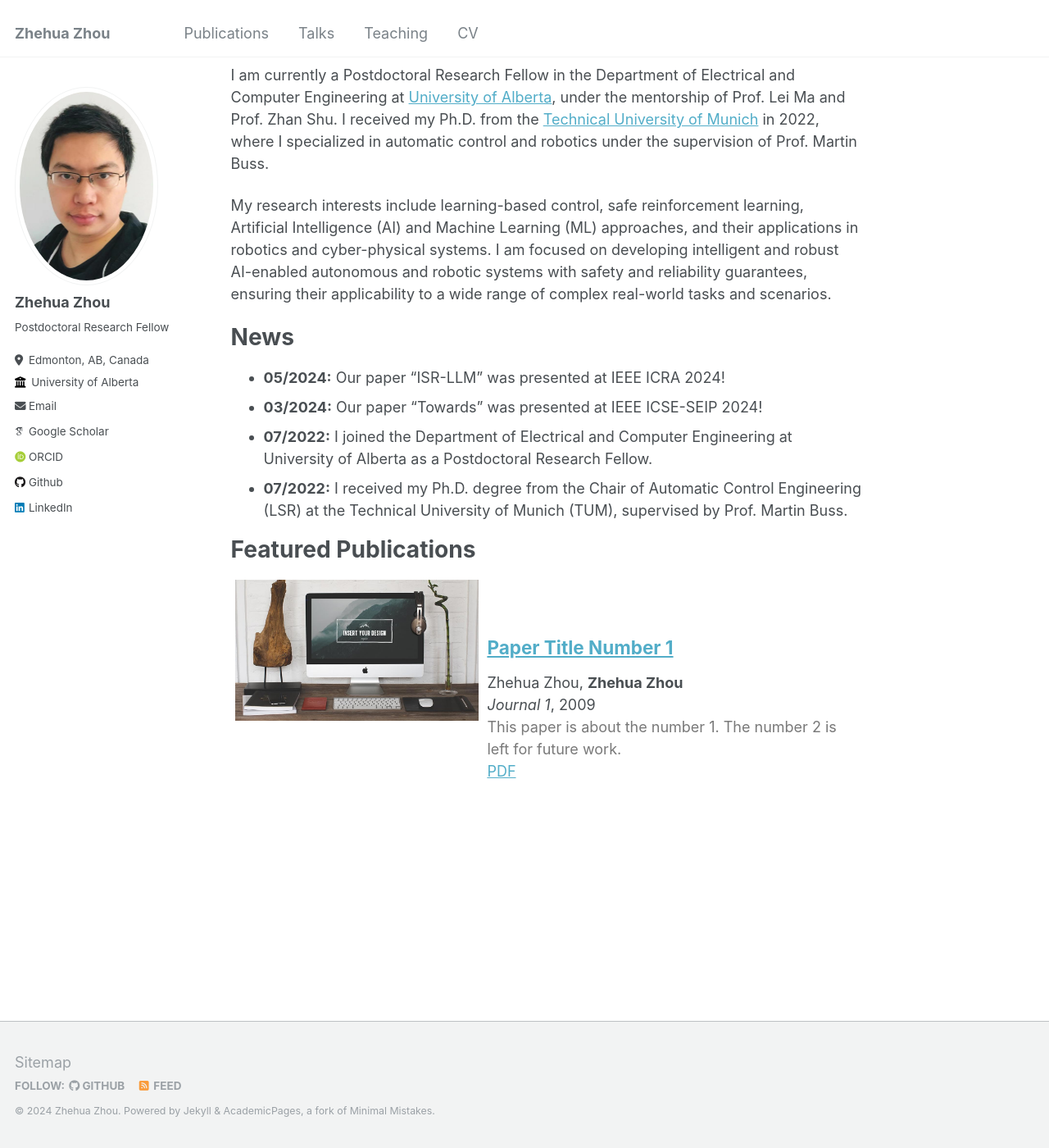
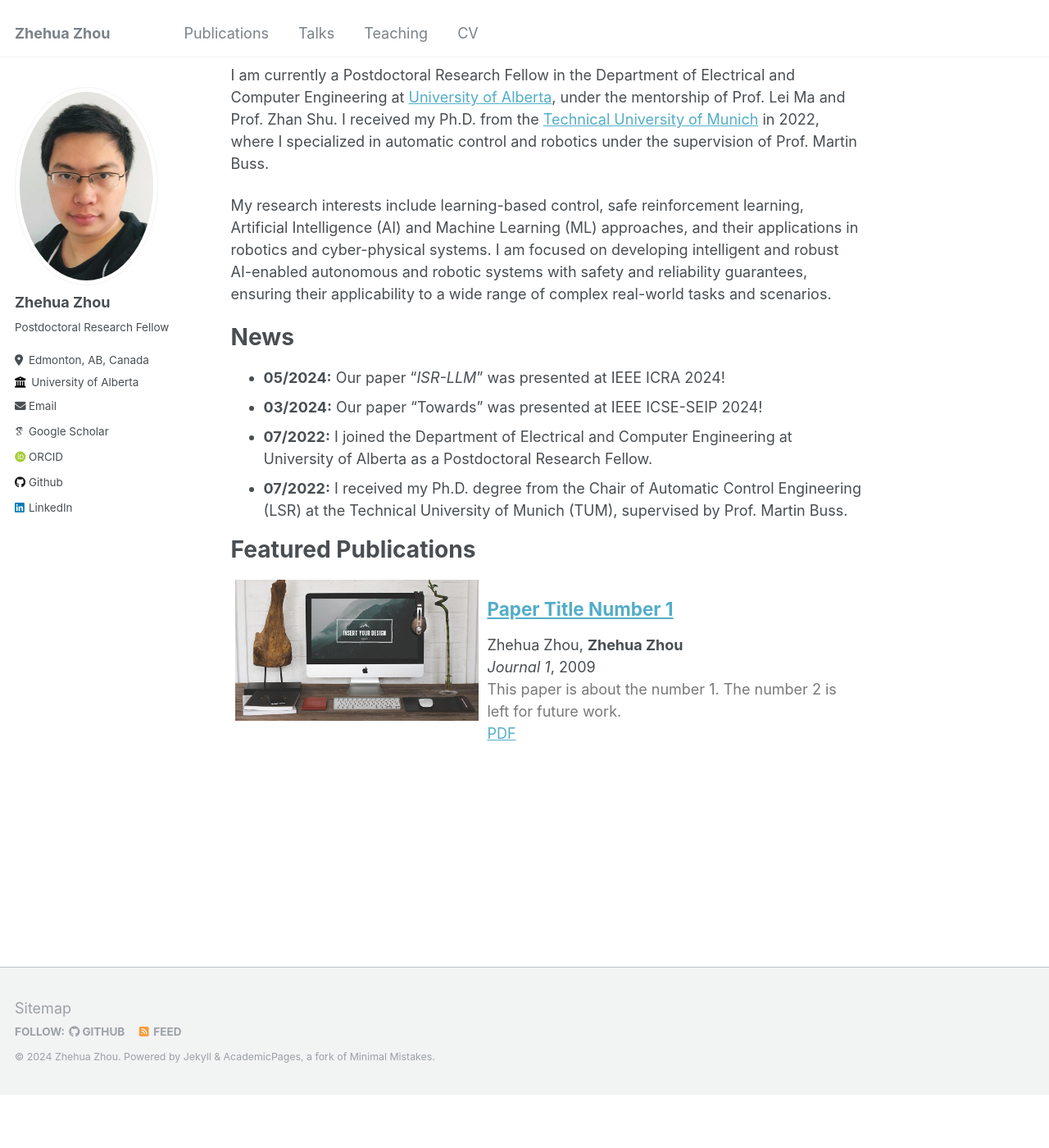
Before and after one commit to zhehuazhou/zhehuazhou.github.io, a Jekyll site: the page built from _pages/about.md, in a window 1280 px wide and 1400 px high, scrolled down 70 px. Shown: the whole window at 82% size. Built offline with Jekyll 4.4.1, drawn with Linux system fonts in a browser that asks for light colours; some web fonts are replaced; after the commit the page ends 1405 px from its top, so only the background shows below that.

Commit message:
initial update

```diff
--- a/_includes/archive-single_double.html
+++ b/_includes/archive-single_double.html
@@ -43,20 +43,22 @@
 .col-container {
   display: table;
   width: 100%;
-  align-items: top;
-  height: 300px;
+  vertical-align:top;
+  margin-top:0px;
 }
 .col-left {
   display: table-cell;
   padding: 5px;
   width: 40%;
-  align-items: top;
+  vertical-align:top;
+  margin-top:0px;
 }
 .col-right {
   display: table-cell;
   padding: 5px;
   width: 60%;
-  align-items: top;
+  vertical-align:top;
+  margin-top:0px;
 }
 </style>
 
--- a/_pages/about.md
+++ b/_pages/about.md
@@ -13,7 +13,7 @@ My research interests include learning-based control, safe reinforcement learnin
 
 News
 ======
-* <b>05/2024:</b> Our paper "ISR-LLM" was presented at IEEE ICRA 2024!
+* <b>05/2024:</b> Our paper "<i>ISR-LLM</i>" was presented at IEEE ICRA 2024!
 * <b>03/2024:</b> Our paper "Towards" was presented at IEEE ICSE-SEIP 2024!
 * <b>07/2022:</b> I joined the Department of Electrical and Computer Engineering at University of Alberta as a Postdoctoral Research Fellow.
 * <b>07/2022:</b> I received my Ph.D. degree from the Chair of Automatic Control Engineering (LSR) at the Technical University of Munich (TUM), supervised by Prof. Martin Buss.
```
